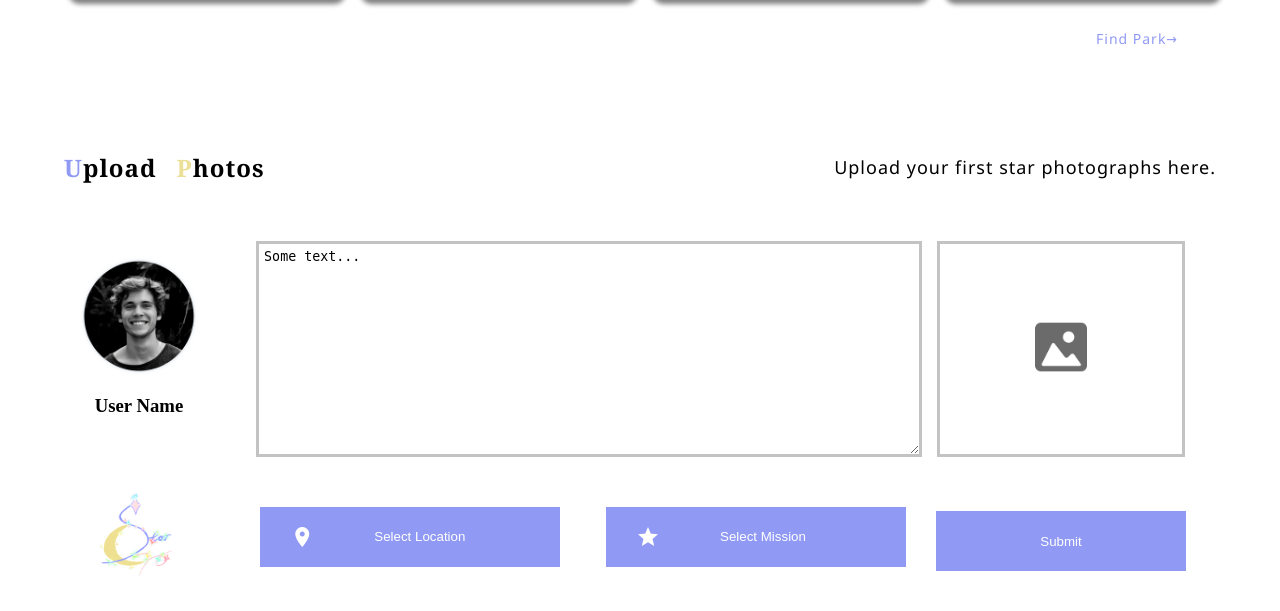
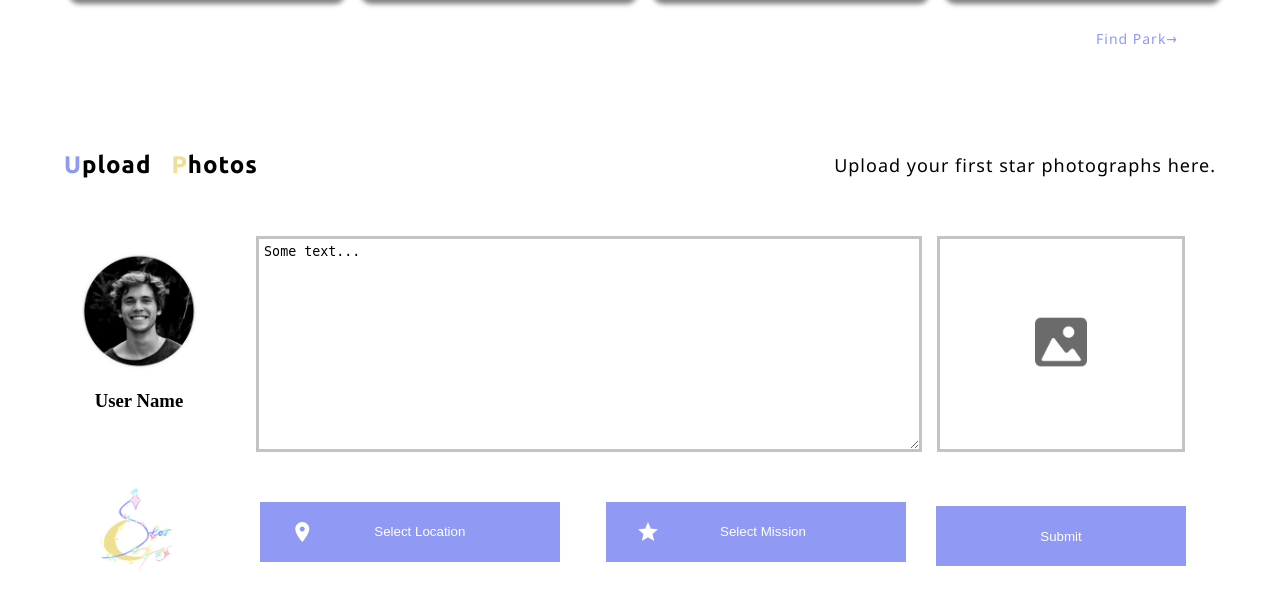
Before and after one commit to Ingemar28/final_project, a PHP site: page / in a window 1280 px wide. Shown: the part 1454-2065 px from the top of the page. Run offline with PHP 8.4, Linux system fonts and the light colour scheme.

Commit message:
upload font

```diff
--- a/css/style.css
+++ b/css/style.css
@@ -330,7 +330,7 @@ header {
 }
 
 #upload-photos h2 {
-	font-family: var(--title-font);
+	font-family: var(--stargo-font);
 	letter-spacing: 1px;
     padding-right: 20px;
 }
```
